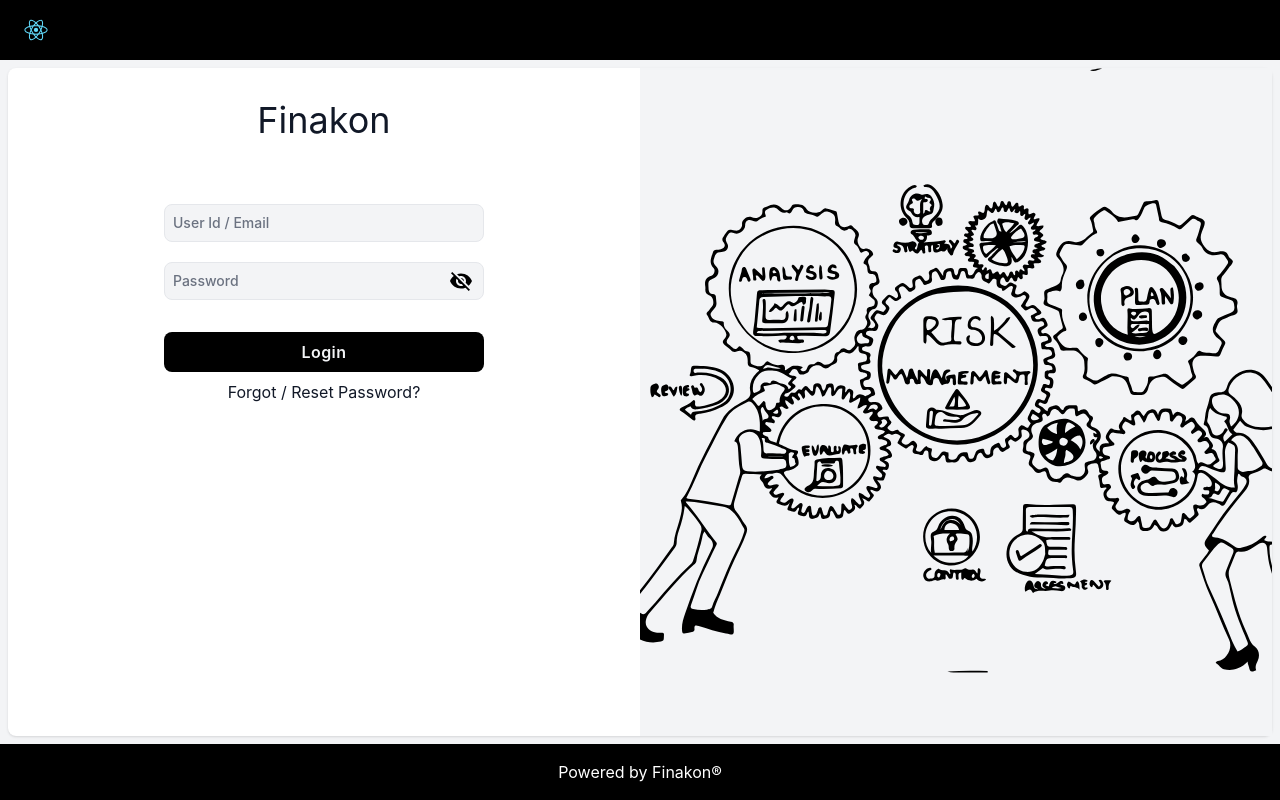
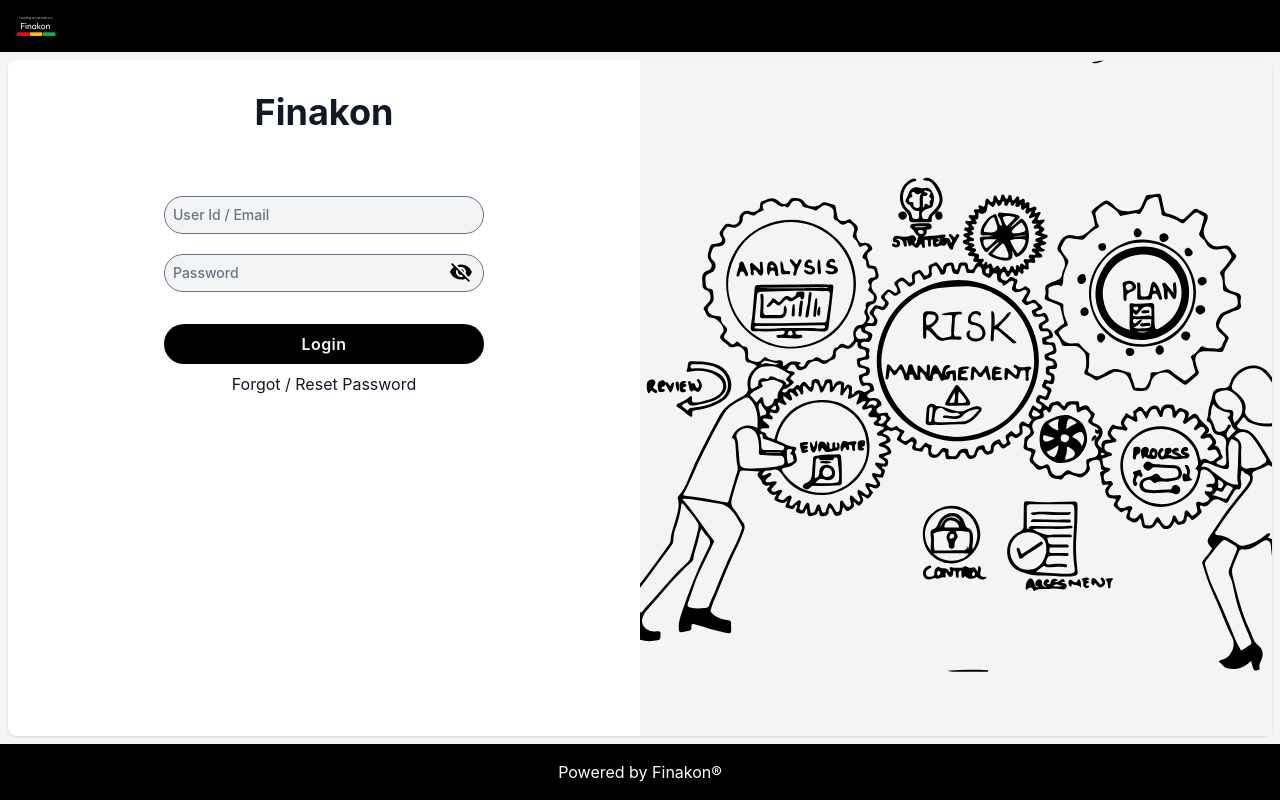
Before and after one commit to Sashi-Kumar-Reddy-1901/OPR, a React (Create React App) app in the folder opr_web/: page / in a window 1280 px wide. Built offline with nearby package versions, Linux system fonts and the light colour scheme; no server answers.

Commit message:
Updated Code

```diff
--- a/opr_web/src/Components/Dashboard/Dashboard.css
+++ b/opr_web/src/Components/Dashboard/Dashboard.css
@@ -27,3 +27,15 @@
   transform: scale(1.3);
   font-size: 2rem !important;
 }
+
+.info-container {
+  display: flex;
+  align-items: center;
+  gap: 8px;
+}
+
+.language-button-container {
+  display: flex;
+  align-items: center;
+  cursor: pointer;
+}
--- a/opr_web/src/Components/Dashboard/Dashboard.js
+++ b/opr_web/src/Components/Dashboard/Dashboard.js
@@ -31,6 +31,8 @@
 import { Outlet } from "react-router-dom";
 import "./Dashboard.css";
 import { useSelector } from "react-redux";
+import TranslateIcon from "@mui/icons-material/Translate";
+import WorkspacesIcon from "@mui/icons-material/Workspaces";
 
 const drawerWidth = 150;
 const Main = styled("main", { shouldForwardProp: (prop) => prop !== "open" })(
@@ -96,6 +98,7 @@
   const [languageSelected, setLanguageSelected] = useState("");
   const [loginTime, setLoginTime] = useState("");
   const [displayName, setDisplayName] = useState("");
+  const [userId, setUserId] = useState("");
   const [isSelected, setIsSelected] = useState(false);
 
   const modulesRoles = useSelector((state) => state.user.modulesRoles);
@@ -138,10 +141,11 @@
           axiosInstance.get("/users/get_entitlements"),
         ]);
 
-        const { langName, loginTime, displayName } =
+        const { langName, loginTime, displayName, userId } =
           tokenDetailsResponse?.data?.data?.data;
         setLanguage(langName);
         setDisplayName(displayName);
+        setUserId(userId);
 
         const date = new Date(loginTime);
         const day = date.getDate().toString().padStart(2, "0");
@@ -199,7 +203,9 @@
 
     const fetchModuleData = async () => {
       try {
-        const moduleResponse = await axiosInstance.get("/users/get_user_modules_and_roles?isChange=true");
+        const moduleResponse = await axiosInstance.get(
+          "/users/get_user_modules_and_roles?isChange=true"
+        );
         const moduleData = moduleResponse.data?.data?.data || [];
         console.log(moduleData);
         setModuleData(moduleData);
@@ -207,13 +213,12 @@
         console.log(error?.response?.data?.message);
       }
     };
-
     if (languageSelected) {
       fetchUpdatedData();
     } else if (isSelected) {
       fetchModuleData();
       fetchUpdatedData();
-      setIsSelected(false)
+      setIsSelected(false);
     } else {
       fetchInitialData();
     }
@@ -363,16 +368,32 @@
           <Outlet />
         </Main>
         <Footer variant="body2">
+          <div className="info-container">
+            <PersonIcon />
+            <span>{userId}</span>
+          </div>
           <p>{displayName}</p>
           <p>{moduleDescription}</p>
           <p>{role}</p>
           <p>{loginTime}</p>
           <Tooltip title="Change Language" arrow TransitionComponent={Zoom}>
-            <button onClick={handleChangeLanguage}>{language}</button>
+            <span
+              onClick={handleChangeLanguage}
+              className="language-button-container"
+            >
+              <TranslateIcon style={{ cursor: "pointer" }} />
+              <button>{language}</button>
+            </span>
           </Tooltip>
           {ModuleData && ModuleData.length > 0 && (
             <IconButton color="inherit" onClick={handleOpenModule}>
-              <PersonIcon />
+              <Tooltip
+                title="Change Module and Role"
+                arrow
+                TransitionComponent={Zoom}
+              >
+                <WorkspacesIcon />
+              </Tooltip>
             </IconButton>
           )}
         </Footer>
--- a/opr_web/src/Components/Login/login.js
+++ b/opr_web/src/Components/Login/login.js
@@ -1,6 +1,6 @@
 import { useEffect, useRef, useState } from "react";
 import { useNavigate } from "react-router-dom";
-import Logo from "../../logo.svg";
+import Logo from "../../Images/Finakon Svg.svg";
 import axiosInstance from "../../api/axios";
 import "./login.css";
 import Visibility from "@mui/icons-material/Visibility";
@@ -22,7 +22,7 @@
 import ResetPassword from "../ResetPassword/ResetPassword";
 import { ToastContainer, toast } from "react-toastify";
 import { useDispatch } from "react-redux";
-import {setModulesRoles} from "../../Redux-Slices/userSlice"
+import { setModulesRoles } from "../../Redux-Slices/userSlice";
 
 function Login() {
   const emailRef = useRef(null);
@@ -85,7 +85,7 @@
         if (modulesData !== null) {
           setErrorMessage("");
           if (modulesData.length === 1 && modulesData[0].roles.length === 1) {
-            dispatch(setModulesRoles(modulesData))
+            dispatch(setModulesRoles(modulesData));
             const { moduleCode } = modulesData[0];
             const { roleCode } = modulesData[0].roles[0];
             if (moduleCode === -1 && roleCode === -1) {
@@ -178,7 +178,7 @@
         <div className="max-w-screen-xl m-0 sm:m-2 bg-white shadow sm:rounded-lg flex justify-center flex-1">
           <div className="lg:w-1/2 xl:w-6/12 p-6 sm:p-8">
             <div>
-              <h1 className="text-4xl">Finakon</h1>
+              <h1 className="text-4xl font-bold">Finakon</h1>
             </div>
             <div className="mt-8 flex flex-col items-center">
               <div className="w-full flex-1 mt-8">
@@ -188,7 +188,7 @@
                     <input
                       ref={emailRef}
                       onChange={handleInputChange}
-                      className="w-full p-2 rounded-lg font-medium bg-gray-100 border border-gray-200 placeholder-gray-500 text-sm focus:outline-none focus:border-gray-400 focus:bg-white"
+                      className="w-full p-2 rounded-full font-medium bg-gray-100 border border-gray-500 placeholder-gray-500 text-sm focus:outline-none focus:border-gray-400 focus:bg-white"
                       type="text"
                       placeholder="User Id / Email"
                     />
@@ -203,7 +203,7 @@
                       <input
                         ref={passwordRef}
                         onChange={handleInputChange}
-                        className="w-full p-2 rounded-lg font-medium bg-gray-100 border border-gray-200 placeholder-gray-500 text-sm focus:outline-none focus:border-gray-400 focus:bg-white mt-5"
+                        className="w-full p-2 rounded-full font-medium bg-gray-100 border border-gray-500 placeholder-gray-500 text-sm focus:outline-none focus:border-gray-400 focus:bg-white mt-5"
                         type={showPassword ? "text" : "password"}
                         placeholder="Password"
                         maxLength={15}
@@ -234,18 +234,18 @@
                     <button
                       onClick={handleButtonClick}
                       disabled={isButtonDisabled}
-                      className="mt-8 tracking-wide font-semibold bg-black text-gray-100 w-full p-2 rounded-lg hover:bg-slate-700 transition-all duration-300 ease-in-out flex items-center justify-center focus:shadow-outline focus:outline-none"
+                      className="rounded-full mt-8 tracking-wide font-semibold bg-black text-gray-100 w-full p-2 hover:bg-slate-700 transition-all duration-300 ease-in-out flex items-center justify-center focus:shadow-outline focus:outline-none"
                     >
                       Login{" "}
                     </button>
-                    <p
-                      className="mt-2"
-                      style={{ cursor: "pointer" }}
-                      onClick={handleOpenForgotPassword}
-                    >
-                      {" "}
-                      Forgot / Reset Password?
-                    </p>
+                    <div className="mt-2">
+                      <span
+                        style={{ cursor: "pointer" }}
+                        onClick={handleOpenForgotPassword}
+                      >
+                        Forgot / Reset Password
+                      </span>
+                    </div>
                   </div>
                 </form>
               </div>
```
Also changed, not shown: opr_web/src/Images/Finakon Logo.png (added), opr_web/src/Images/Finakon Svg.svg (added).
